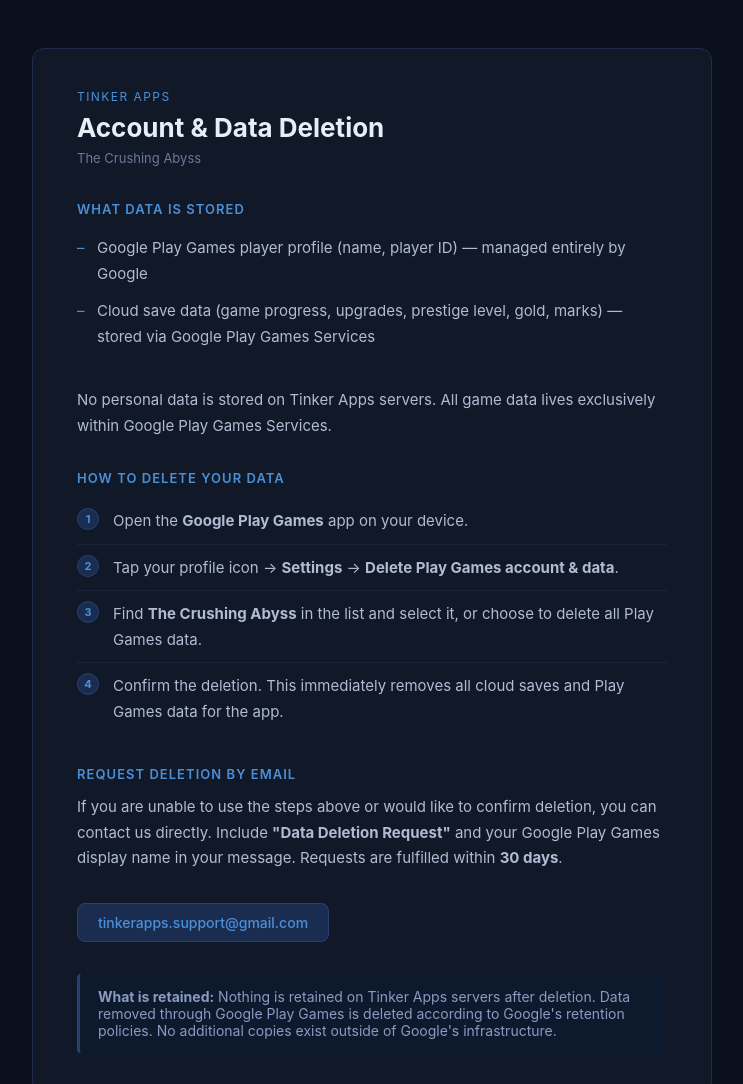
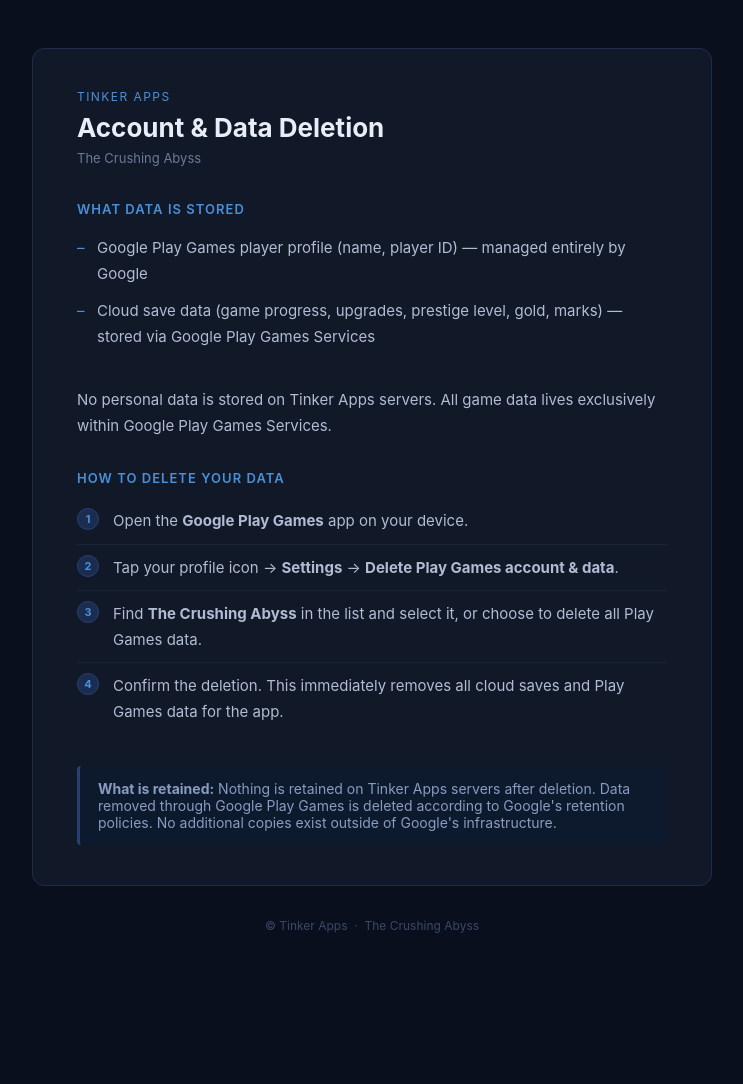
Before and after one commit to tinkerapps-support/crushing-abyss-privacy, a plain HTML site: page delete-account.html in a window 1280 px wide. Shown: the top 1084 px of the page, without its empty margins (268-1011 px from the left). After the commit the page ends 981 px from the top, so only its background shows below. Drawn offline with Linux system fonts and the light colour scheme.

Commit message:
Update delete-account.html

```diff
--- a/delete-account.html
+++ b/delete-account.html
@@ -123,23 +123,6 @@
       line-height: 22px;
     }
 
-    .email-link {
-      display: inline-block;
-      margin-top: 12px;
-      padding: 10px 20px;
-      background: #1a2d50;
-      border: 1px solid #2a4070;
-      border-radius: 8px;
-      color: #4a90d9;
-      text-decoration: none;
-      font-size: 14px;
-      font-weight: 500;
-    }
-
-    .email-link:hover {
-      background: #1e3560;
-    }
-
     .note {
       background: #0d1a2e;
       border-left: 3px solid #2a4070;
@@ -190,15 +173,6 @@
       </ol>
     </section>
 
-    <section>
-      <h2>Request deletion by email</h2>
-      <p>If you are unable to use the steps above or would like to confirm deletion, you can contact us directly. Include <strong>"Data Deletion Request"</strong> and your Google Play Games display name in your message. Requests are fulfilled within <strong>30 days</strong>.</p>
-      <br />
-      <a class="email-link" href="mailto:tinkerapps.support@gmail.com?subject=Data%20Deletion%20Request">
-        tinkerapps.support@gmail.com
-      </a>
-    </section>
-
     <div class="note">
       <strong>What is retained:</strong> Nothing is retained on Tinker Apps servers after deletion. Data removed through Google Play Games is deleted according to Google's retention policies. No additional copies exist outside of Google's infrastructure.
     </div>
```
